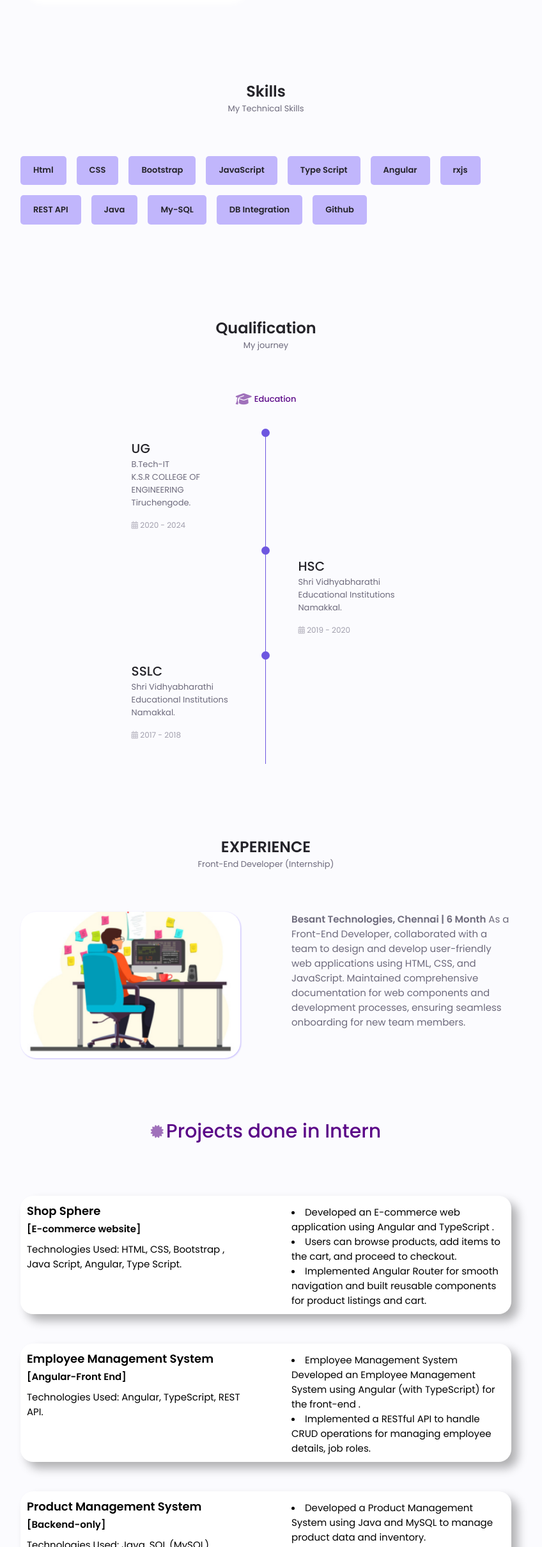
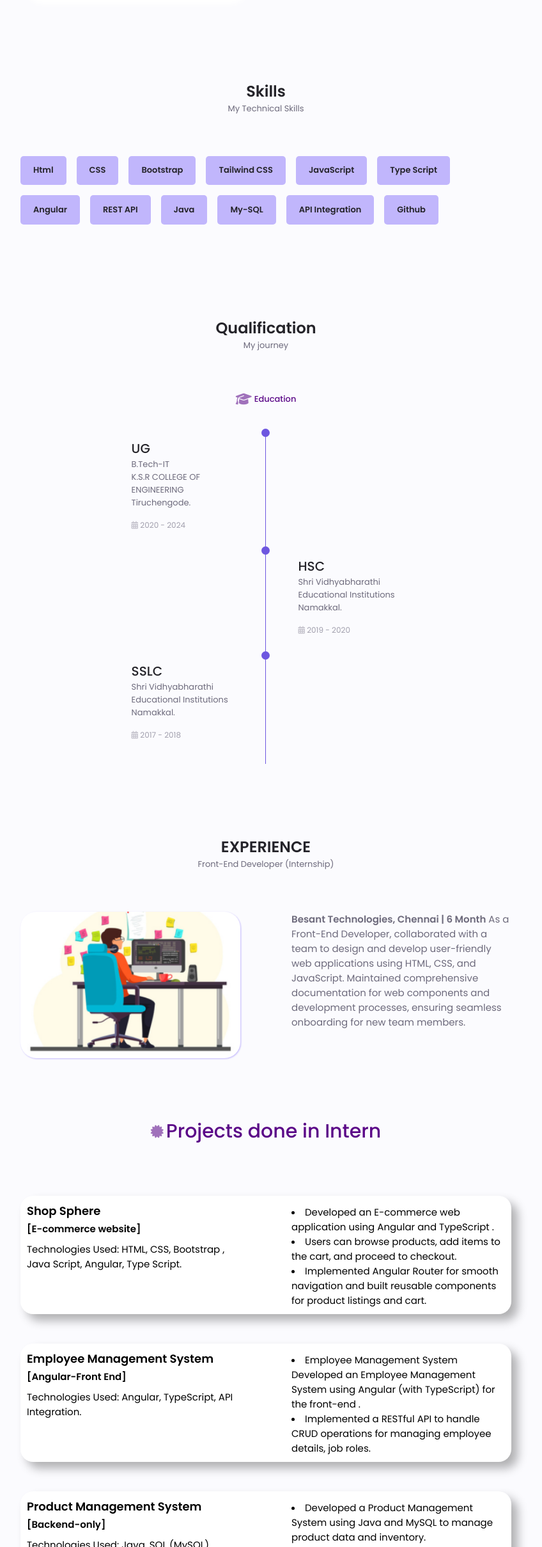
Before and after one commit to manikandan1005/portfolio-website, a plain HTML site: page index.html in a window 1280 px wide. Shown: the part 1159-3577 px from the top of the page at 64% size, without its empty margins (224-1072 px from the left). Drawn offline with nearby package versions, Linux system fonts and the light colour scheme.

Commit message:
Updated resume PDF and index.html

```diff
--- a/index.html
+++ b/index.html
@@ -114,7 +114,7 @@
           </p>
 
           <div class="about-buttons" data-aos="fade-right" data-aos-duration="1300">
-            <a download="" href="https://drive.google.com/file/d/1u4OCuktofaRNHLwLtRf9sQ9ZZHyj10g3/view?usp=drive_link" class="button button-flex">
+            <a download href="Assets/CV/Manikandan Front-End Developer.pdf" class="button button-flex">
               Download Resume<i class="fa-solid fa-file-arrow-down button-icon fa-bounce"></i>
             </a>
 
@@ -133,17 +133,17 @@
         <div class="skills-name" data-aos="fade-down" data-aos-duration="2100">Html</div>
         <div class="skills-name" data-aos="fade-down" data-aos-duration="1900">CSS</div>
         <div class="skills-name" data-aos="fade-down" data-aos-duration="1600">Bootstrap</div>
-        <!--<div class="skills-name" data-aos="fade-down" data-aos-duration="1600">Tailwind CSS</div>-->
+        <div class="skills-name" data-aos="fade-down" data-aos-duration="1600">Tailwind CSS</div>
         <div class="skills-name" data-aos="fade-down" data-aos-duration="1000">JavaScript</div>
         <div class="skills-name" data-aos="fade-down" data-aos-duration="1300">Type Script</div>
         <div class="skills-name" data-aos="fade-down" data-aos-duration="2400">Angular</div>
-        <div class="skills-name" data-aos="fade-down" data-aos-duration="2300">rxjs</div>
+        <!-- <div class="skills-name" data-aos="fade-down" data-aos-duration="2300">rxjs</div> -->
        <!-- <div class="skills-name" data-aos="fade-down" data-aos-duration="1300">Node.js</div>-->
         <div class="skills-name" data-aos="fade-down" data-aos-duration="1300">REST API</div>
         <div class="skills-name" data-aos="fade-down" data-aos-duration="1300">Java</div>
         <!--<div class="skills-name" data-aos="fade-down" data-aos-duration="1300">MongoDB</div>-->
         <div class="skills-name" data-aos="fade-down" data-aos-duration="2300">My-SQL</div>
-        <div class="skills-name" data-aos="fade-down" data-aos-duration="2300">DB Integration</div>
+        <div class="skills-name" data-aos="fade-down" data-aos-duration="2300">API Integration</div>
         <div class="skills-name" data-aos="fade-down" data-aos-duration="1300">Github</div>
 
 
@@ -296,7 +296,7 @@
           </span></h2>
 
             <p class="portfolio-description">
-                Technologies Used: Angular, TypeScript, REST API.
+                Technologies Used: Angular, TypeScript, API Integration.
             </p>
           </div>
 
```
Also changed, not shown: 1 other file.
